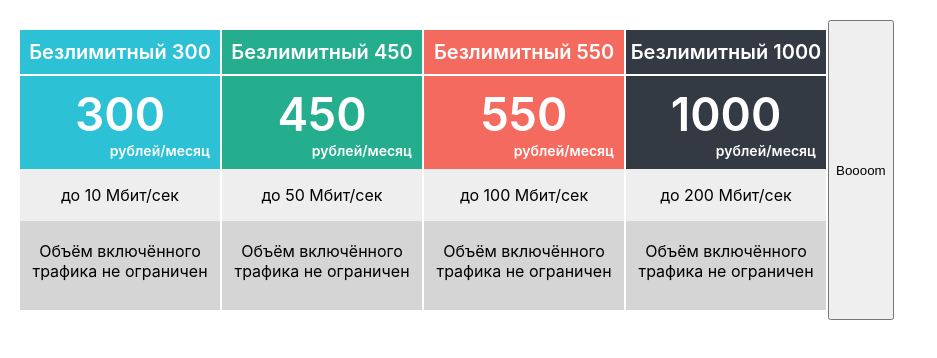
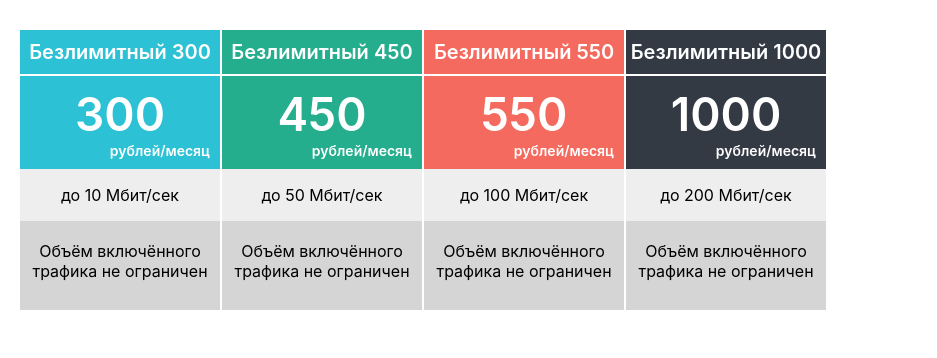
Before and after one commit to EkaterinaVolk/tarif-cards, a React (Create React App) app: page / in a window 1280 px wide. Shown: the top 358 px of the page, without its empty margins (0-937 px from the left). Built offline with nearby package versions, Linux system fonts and the light colour scheme.

Commit message:
remove button

```diff
--- a/src/App.js
+++ b/src/App.js
@@ -11,10 +11,11 @@ function App() {
   }
 
   return (
-    <div className="App">
+    <div className="App" onClick={editFlag}>
+      {/* не понимаю, как "повесть" onClick на конкретный див */}
         {tarifs.map((tarif) =>
-<Tarif price={tarif.price} speed={tarif.speed} class={tarif.class} flag={flag}></Tarif>)}
-<button onClick={editFlag}>Boooom</button>
+<Tarif  {...tarif} flag={flag}></Tarif>)}
+
 </div>
   );
 }
--- a/src/tarif-data.json
+++ b/src/tarif-data.json
@@ -11,7 +11,8 @@
   {
     "price": "550",
     "speed": "100",
-    "class": "red"
+    "class": "red",
+    "id": "red"
   },
   {
     "price": "1000",
--- a/src/tarif.jsx
+++ b/src/tarif.jsx
@@ -2,7 +2,9 @@ import React from 'react'
 
 function Tarif(props) {
     return (
-        <div className={props.class} id={props.flag === true ? 'newid' : null}>
+        <div className={props.class}
+        id={props.flag === true ? 'newid' : null}
+        >
                 <h4 className="header">Безлимитный {props.price}</h4>
                 <div className="price-container">
                     <p className="price">{props.price}</p>
```
